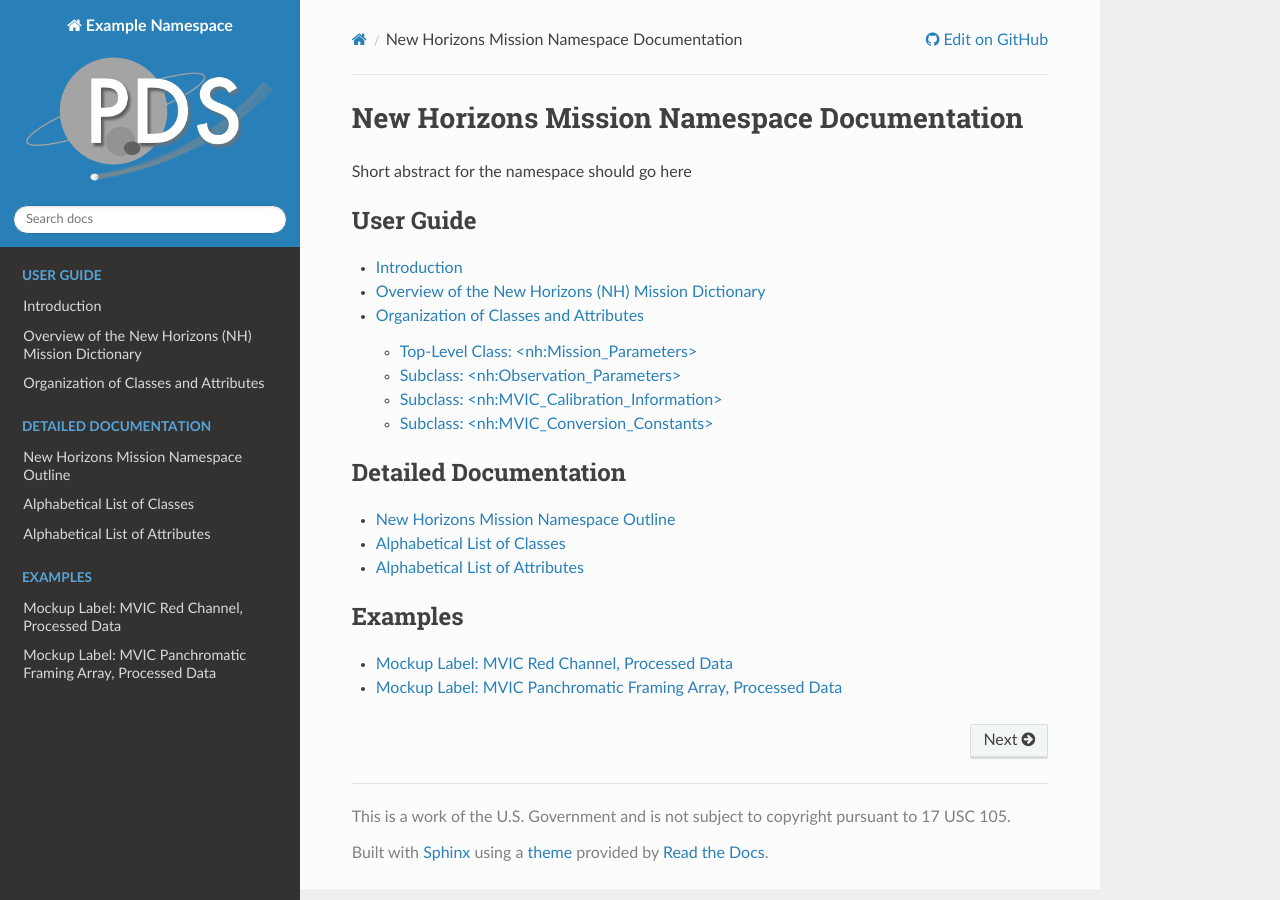
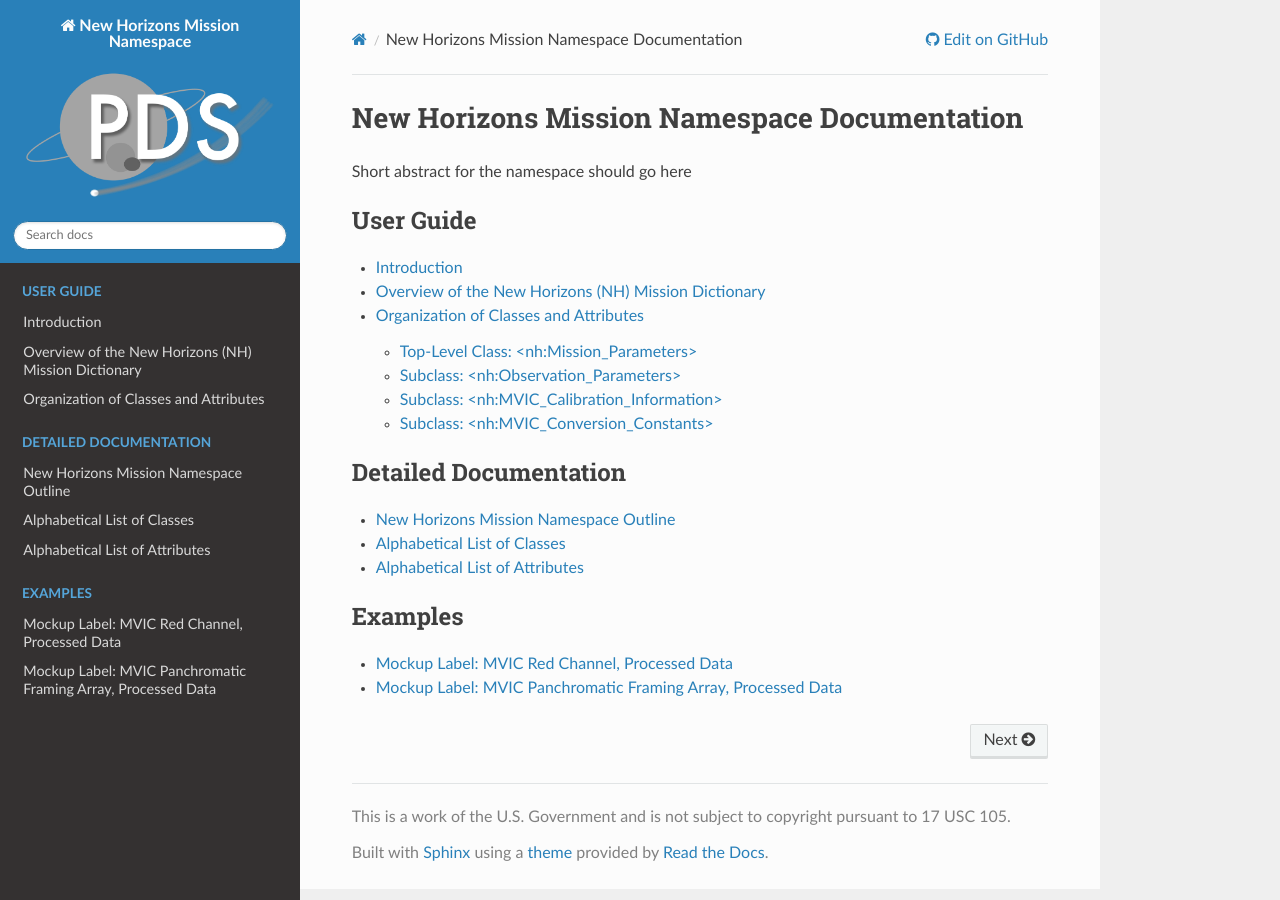
Before and after one commit to pds-data-dictionaries/ldd-nh, a Sphinx documentation site: the page built from docs/source/index.rst, in a window 1280 px wide. Built offline with Sphinx 7.4.7 and the Read the Docs theme 2.0.0, drawn with Linux system fonts in a browser that asks for light colours.

Commit message:
Doc Fix
Delete fix config.py to have doc title instead of default title.

```diff
--- a/docs/source/conf.py
+++ b/docs/source/conf.py
@@ -17,7 +17,7 @@
 
 # -- Project information -----------------------------------------------------
 
-project = 'Example Namespace'
+project = 'New Horizons Mission Namespace'
 # copyright = overidden by CSS specified below
 author = 'NASA Planetary Data System'
 
```
Also changed, not shown: 1 other file.
